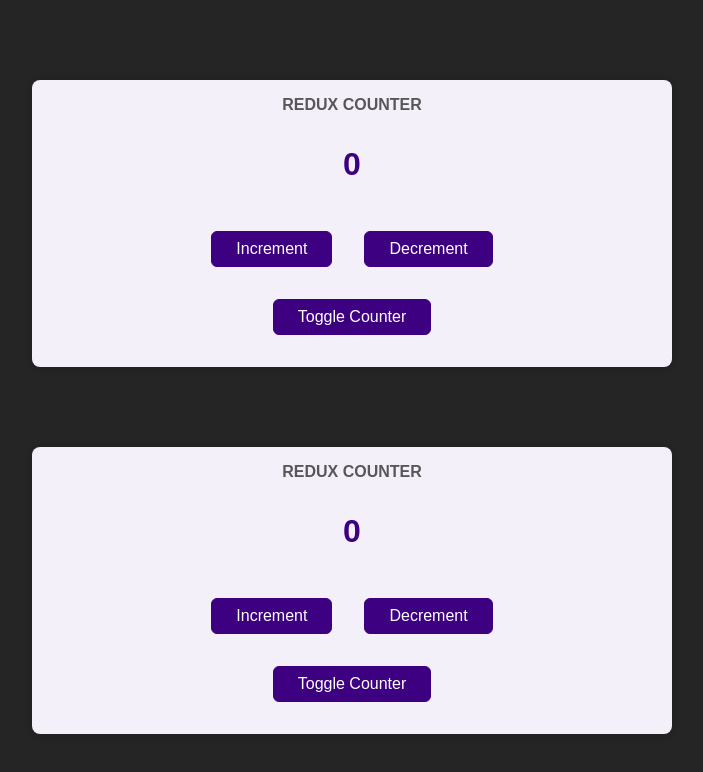
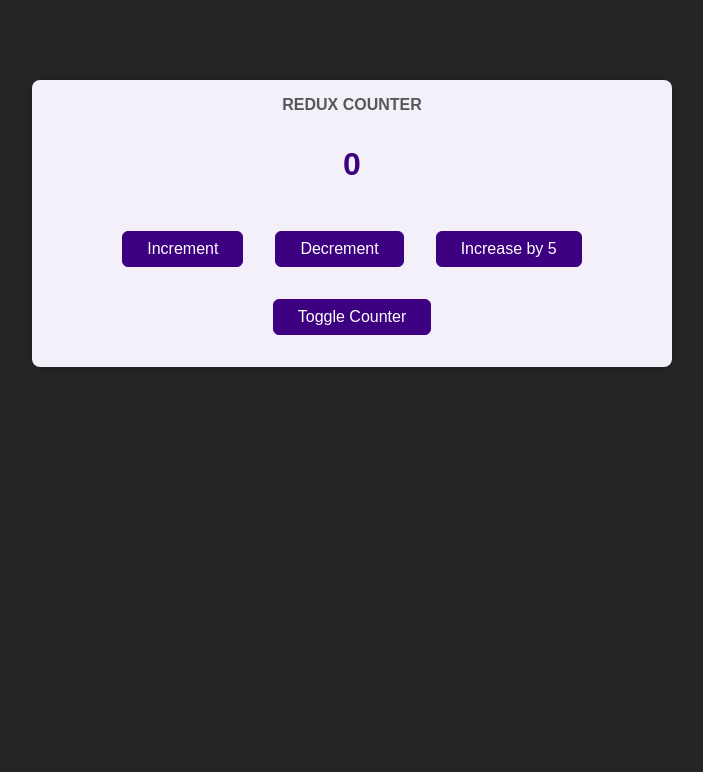
Before and after one commit to AnirupPat/react-redux-counter, a React (Create React App) app: page / in a window 1280 px wide. Shown: the top 772 px of the page, without its empty margins (288-991 px from the left). Built offline with nearby package versions, Linux system fonts and the light colour scheme; the HTML template or start-up script is replaced by a standard one.

Commit message:
Attaching payloads to actions

```diff
--- a/src/App.js
+++ b/src/App.js
@@ -7,7 +7,6 @@ function App() {
   return (
     <React.Fragment>
     <Counter />
-    <CounterClassBased />
     </React.Fragment>
 
   );
--- a/src/components/Counter.js
+++ b/src/components/Counter.js
@@ -14,6 +14,10 @@ const Counter = () => {
     dispatch({type: 'decrement'});
   }
 
+  const increaseByFiveHandler = () => {
+    dispatch({type: 'incrementBy5',amount: 5});
+  }
+
   const toggleCounterHandler = () => {};
 
   return (
@@ -23,6 +27,7 @@ const Counter = () => {
       <div>
         <button onClick={incrementCounter}>Increment</button>
         <button onClick={decrementCounter}>Decrement</button>
+        <button onClick={increaseByFiveHandler}>Increase by 5</button>
       </div>
       <button onClick={toggleCounterHandler}>Toggle Counter</button>
     </main>
--- a/src/store/index.js
+++ b/src/store/index.js
@@ -1,22 +1,25 @@
-import { createStore } from 'redux';
+import { createStore } from "redux";
 
 const counterReducer = (state, action) => {
-    if(action.type === 'increment') {
-        return {
-            counter: state.counter + 1
-        }
-    } else if(action.type === 'decrement') {
-        return {
-            counter: state.counter - 1
-        }
-    } else {
-        return state;
-    }
-}
-
+  if (action.type === "increment") {
+    return {
+      counter: state.counter + 1,
+    };
+  } else if (action.type === "decrement") {
+    return {
+      counter: state.counter - 1,
+    };
+  } else if (action.type === "incrementBy5") {
+    return {
+      counter: state.counter + action.amount,
+    };
+  } else {
+    return state;
+  }
+};
 
 const store = createStore(counterReducer, {
-    counter: 0
+  counter: 0,
 });
 
 export default store;
```
